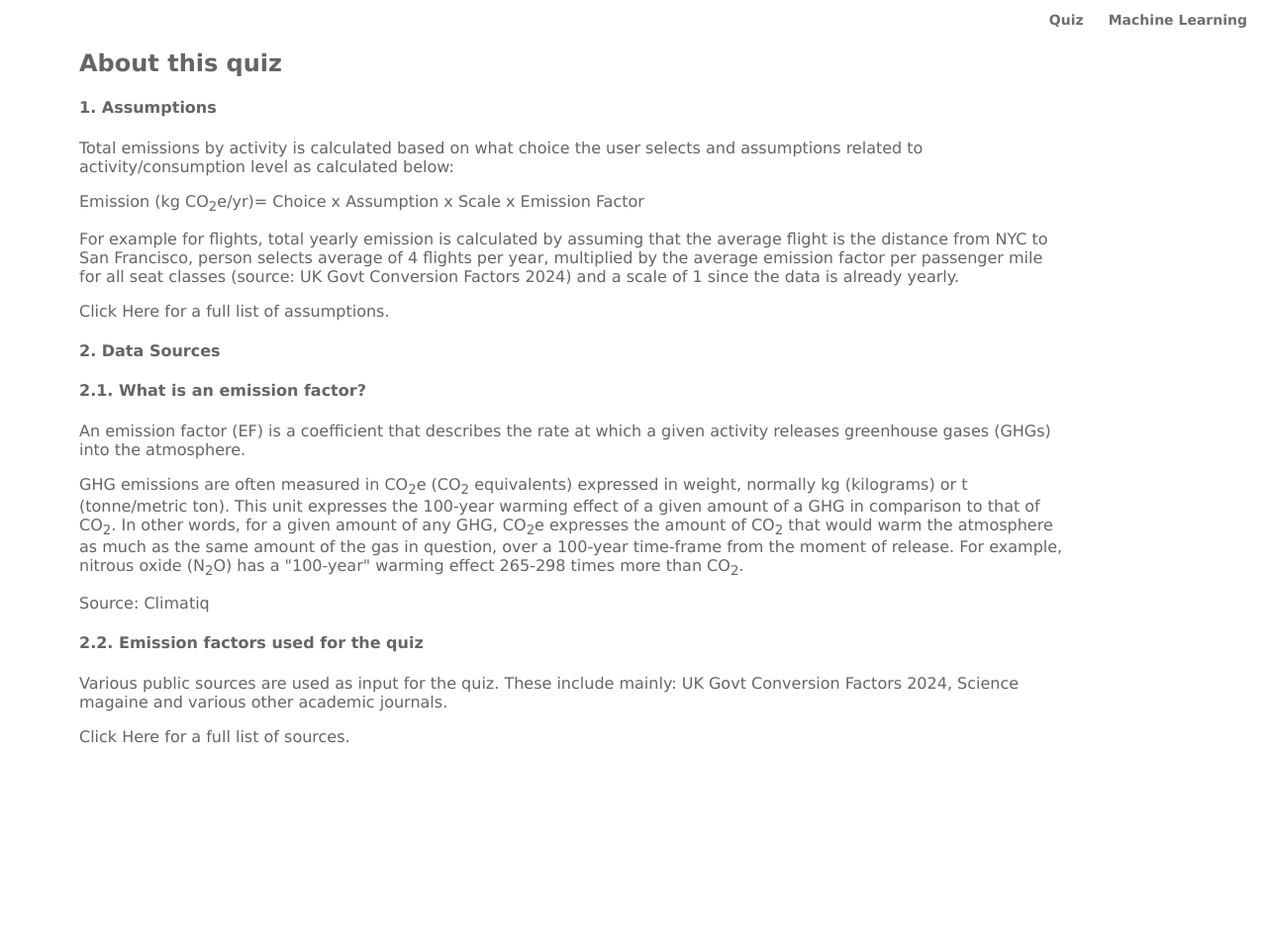
After one commit to meizz1122/carbon-quiz, a Django app: page /myapp/about/ in a window 1280 px wide. The commit adds this page. Shown: the whole page at 99% size. Run offline with Django 5.2, Linux system fonts and the light colour scheme.

Commit message:
About and ML pages

```diff
--- a/myapp/scripts/cluster_input.py
+++ b/myapp/scripts/cluster_input.py
@@ -74,7 +74,7 @@ class ClusteringModelManager:
 
         return df_input
 
-
+    #TODO: keep this? what to show in results page?
     #train and save model locally, storing user labels back to Quiz_User
     def train_model(self):
         #preprocess
--- /dev/null
+++ b/myapp/templates/myapp/about.html
@@ -0,0 +1,67 @@
+<!DOCTYPE html>
+<html>
+<head>
+    {% load static %}
+    <title>Machine Learning Insights</title>
+    <style>
+        body {
+             font-family: 'lucida grande', Verdana, Geneva, Tahoma, sans-serif;
+             color: rgba(36, 35, 35, 0.7);
+             margin-top: 50px;
+             margin-left: 80px;
+             margin-right: 200px;
+             margin-bottom: 200px;
+        }
+        .top-links {
+            position: fixed;
+            top: 10px;
+            right: 20px;
+        }
+        .top-links a {
+            font-family: 'lucida grande', Verdana, Geneva, Tahoma, sans-serif;
+            margin-left: 20px;
+            color: rgba(49, 48, 48, 0.7);
+            font-size: 14px;
+            font-weight: bold;
+            text-decoration: none;
+        }
+        .hover-underline:hover {
+            text-decoration: underline;
+        }
+    </style>
+</head>
+<body>
+    <div class="top-links">
+        <a href="{% url 'myapp:quiz_index' %}" class="hover-underline">Quiz</a>
+        <a href="{% url 'myapp:machine_learning' %}" class="hover-underline">Machine Learning</a>
+    </div>
+
+    <h2>About this quiz</h2>
+
+    <h4>1. Assumptions</h4>
+    <p>Total emissions by activity is calculated based on what choice the user selects and assumptions related to activity/consumption level as calculated below:</p>
+    <p>Emission (kg CO<sub>2</sub>e/yr)= Choice x Assumption x Scale x Emission Factor</p>
+    <p>For example for flights, total yearly emission is calculated by assuming that the average flight is the distance from NYC to San Francisco, person selects average
+        of 4 flights per year, multiplied by the average emission factor per passenger mile for all seat classes (source: UK Govt Conversion Factors 2024) and a scale of
+        1 since the data is already yearly.
+    </p>
+    <p>Click Here for a full list of assumptions.</p>
+    <h4>2. Data Sources</h4>
+
+    <h4>2.1. What is an emission factor?</h4>
+    <p>
+        An emission factor (EF) is a coefficient that describes the rate at which a given activity releases greenhouse gases (GHGs) into the atmosphere.
+    </p>
+    <p>
+        GHG emissions are often measured in CO<sub>2</sub>e (CO<sub>2</sub> equivalents) expressed in weight, normally kg (kilograms) or t (tonne/metric ton). This unit expresses
+        the 100-year warming effect of a given amount of a GHG in comparison to that of CO<sub>2</sub>. In other words, for a given amount of any GHG, CO<sub>2</sub>e expresses
+        the amount of CO<sub>2</sub> that would warm the atmosphere as much as the same amount of the gas in question, over a 100-year time-frame from the moment of release.
+        For example, nitrous oxide (N<sub>2</sub>O) has a "100-year" warming effect 265-298 times more than CO<sub>2</sub>.
+    </p>
+    <p>Source: Climatiq</p>
+
+    <h4>2.2. Emission factors used for the quiz</h4>
+    <p>Various public sources are used as input for the quiz. These include mainly: UK Govt Conversion Factors 2024, Science magaine and various other academic journals.</p>
+    <p>Click Here for a full list of sources.</p>
+</body>
+</html>
--- a/myapp/urls.py
+++ b/myapp/urls.py
@@ -22,5 +22,6 @@ urlpatterns = [
     path("<int:question_id>/", views.quiz_view, name="quiz"),
     path('submit/', views.quiz_submit, name='submit_choice'),
     path('completed/', views.quiz_thanks, name='quiz_thanks'),
-    path('machine_learning/', views.ML_view, name='ML')
+    path('machine_learning/', views.ML_view, name='machine_learning'),
+    path('about/', views.about_view, name='about')
 ]
--- a/myapp/views.py
+++ b/myapp/views.py
@@ -40,6 +40,7 @@ def quiz_view(request, question_id=None):
 
     return render(request, 'myapp/quiz.html', {'question': question, 'session_id' : session_id})
 
+
 #view for django to retrieve the choice that was submitted, saves then redirects to thanks page
 #not actually rendering any html - only two webpages exist
 def quiz_submit(request):
@@ -81,6 +82,7 @@ def quiz_submit(request):
 
     return HttpResponseRedirect(reverse('myapp:quiz_thanks'))
 
+
 def quiz_thanks(request, session_id=None):
     session_id = request.session['session_id']
 
@@ -91,5 +93,10 @@ def quiz_thanks(request, session_id=None):
 
     return render(request, "myapp/quiz_thanks.html", {'total_emission':total_em, 'user_cluster': user_cluster})
 
+
 def ML_view(request):
-    return None
+    return render(request, "myapp/ML.html")
+
+
+def about_view(request):
+    return render(request, "myapp/about.html")
```
Also changed, not shown: myapp/scripts/create_training_data.py (+14 -2 lines), myapp/templates/myapp/ML.html (added, +118 -0 lines), myapp/templates/myapp/quiz.html (+22 -0 lines), myapp/templates/myapp/quiz_thanks.html (+7 -1 lines), myapp/static/myapp/Forest1.jpg (deleted), myapp/static/myapp/Forest2.jpg (deleted), myapp/static/myapp/PCA_heatmap.png, myapp/static/myapp/PCA_var_ratio.png (added), myapp/static/myapp/silhouette2.png, myapp/static/myapp/silhouette3.png, myapp/static/myapp/silhouette4.png, myapp/static/myapp/silhouette5.png, myapp/static/myapp/silhouette6.png, myapp/static/myapp/silhouette_avgs.png (added).
